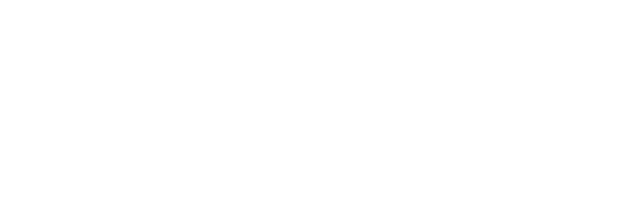
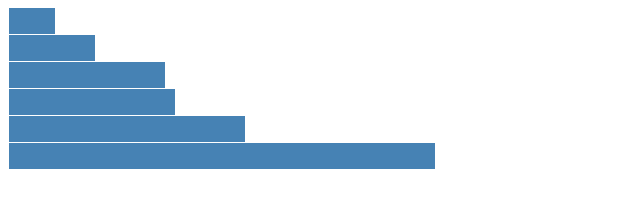
Before and after one commit to FelicityPictures/SoftDev, a plain HTML site: page d3/index.html in a window 1280 px wide. Shown: the whole page, without its empty margins (0-640 px from the left). Drawn offline with nearby package versions, Linux system fonts and the light colour scheme.

Commit message:
figured out d3

```diff
--- a/d3/index.html
+++ b/d3/index.html
@@ -2,6 +2,7 @@
 <html>
   <head>
     <title>d3</title>
+    <link rel="stylesheet" href="styles.css"\>
   </head>
   <body>
     <script src="http://d3js.org/d3.v3.min.js" charset="utf-8"></script>
--- a/d3/styles.css
+++ b/d3/styles.css
@@ -1,4 +1,9 @@
-.chart div {
+.chart div{
+  font: 10px sans-serif;
+  color: white;
+  margin: 1px;
+  text-align: right;
+  padding: 3px;
   background-color: steelblue;
-  height: 50px;
+  height:20px
 }
```
